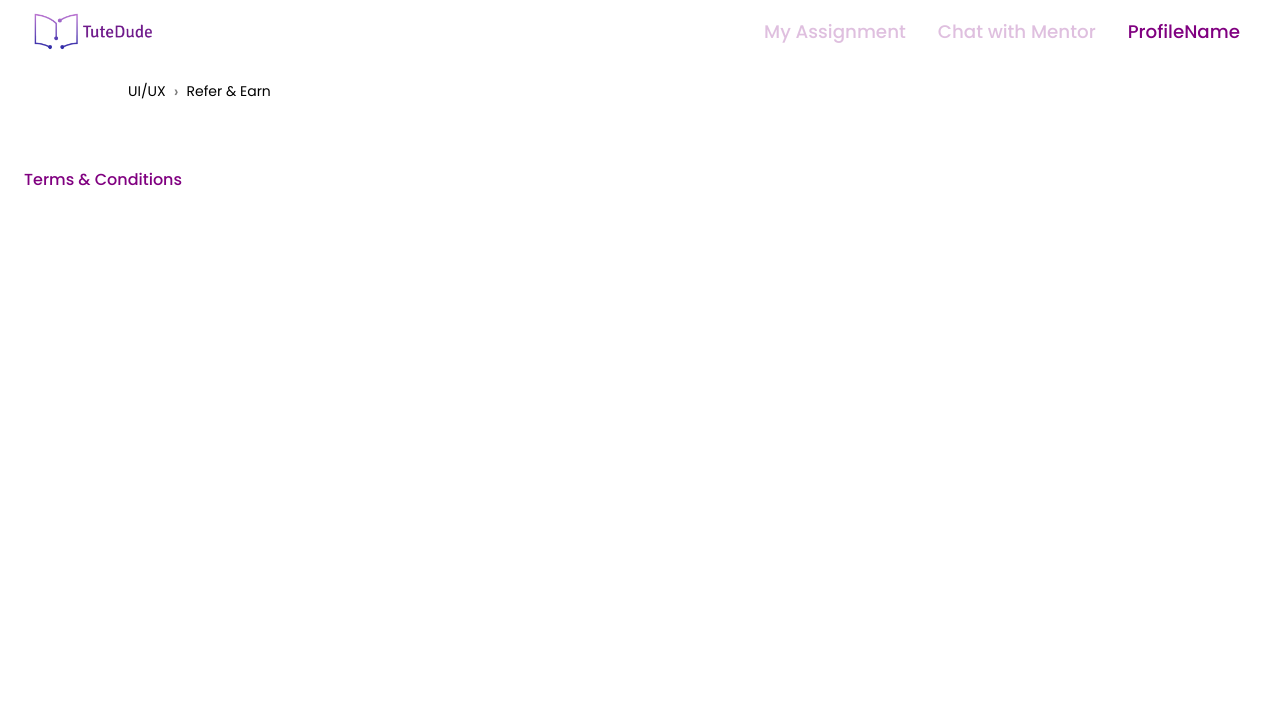
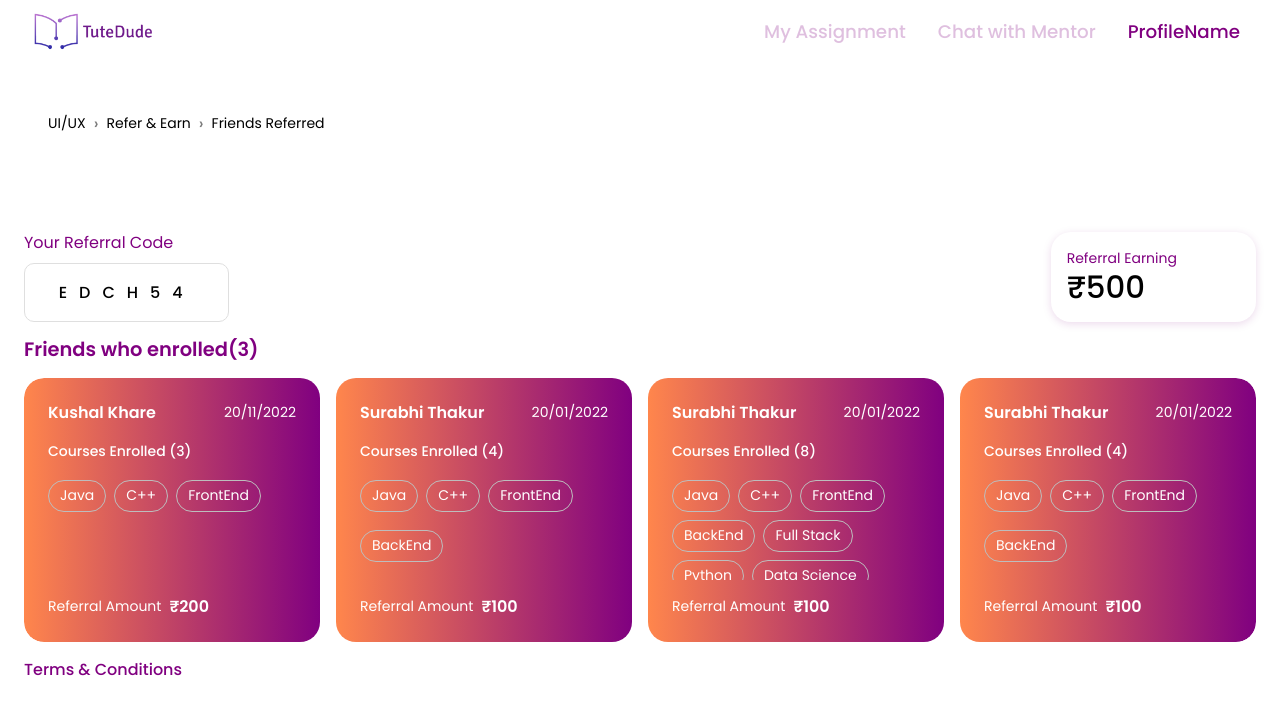
Before and after one commit to surabhi-99/Tutedude, a React (Create React App) app: page /refer/friends in a window 1280 px wide. Shown: the top 714 px of the page. Built offline with nearby package versions, Linux system fonts and the light colour scheme.

Commit message:
final submission

```diff
--- a/src/App.css
+++ b/src/App.css
@@ -1 +1,11 @@
 @import url('https://fonts.googleapis.com/css2?family=Poppins:wght@400;500;600&display=swap');
+
+::-webkit-scrollbar {
+    width: 5px;
+
+}
+
+::-webkit-scrollbar-thumb {
+    background: #EEAEAE;
+    border-radius: 2.5px;
+}
--- a/src/App.js
+++ b/src/App.js
@@ -1,5 +1,5 @@
 import {
-    createBrowserRouter,
+    createBrowserRouter, Outlet,
     RouterProvider,
 } from "react-router-dom";
 import './App.css';
@@ -14,28 +14,36 @@ function App() {
     const router = createBrowserRouter([
         {
             path: "/",
+            element: (
+                <div className="App">
+                    <Header/>
+                    <Container sx={{my: {sm: 3, md: 6}}}>
+                        <Outlet/>
+                        <Box my={2}>
+                            <Link href="/terms" sx={{textDecoration: 'none'}}>
+                                <Typography variant="body1" color="primary">Terms & Conditions</Typography>
+                            </Link>
+                        </Box>
+                    </Container>
+                </div>
+            ),
+            children: [
+                {
+                    path: "/",
                     element: <Refer/>,
                 },
                 {
                     path: '/refer/friends',
                     element: <Friend/>
                 }
+            ],
+        },
+
     ]);
 
     return (
         <ThemeProvider theme={theme}>
-            <div className="App">
-                <Header/>
-                <Container sx={{marginY: 6}}>
             <RouterProvider router={router}/>
-                    <Box my={2}>
-                        <Link href="/terms" sx={{textDecoration: 'none'}}>
-                            <Typography variant="body1" color="primary">Terms & Conditions</Typography>
-                        </Link>
-                    </Box>
-
-                </Container>
-            </div>
         </ThemeProvider>
     );
 }
--- /dev/null
+++ b/src/components/FriendCard.js
@@ -0,0 +1,33 @@
+import {Chip, Stack, Typography} from "@mui/material";
+
+const FriendCard = ({friend}) => {
+    return (
+        <Stack direction="column" spacing={2} sx={{
+            background: 'linear-gradient(270deg, #800080 0%, #FF864C 100%)',
+            borderRadius: '20px',
+            p: 3,
+            width: '100%',
+            maxWidth: '350px',
+            my: 1
+        }}>
+            <Stack direction="row" justifyContent="space-between">
+                <Typography variant="h5" color="white">{friend.name}</Typography>
+                <Typography variant="subtitle2" color="white">{friend.date}</Typography>
+            </Stack>
+            <Typography variant="caption" color="white">Courses Enrolled ({friend.courses.length})</Typography>
+            <Stack direction="row" overflow="auto" justifyContent="flex-start" flexWrap="wrap" height="100px">
+                {friend.courses.map((course, i) => (
+                    <Chip key={i} label={
+                        <Typography variant="subtitle2" color="white">{course}</Typography>
+                    } variant="outlined" sx={{ mr: 1, mb: 1}}/>
+                ))}
+            </Stack>
+            <Stack direction="row" spacing={1} justifyContent="flex-start">
+                <Typography variant="subtitle2" color="white">Referral Amount</Typography>
+                <Typography variant="h5" color="white">₹{friend.amount}</Typography>
+            </Stack>
+        </Stack>
+    )
+}
+
+export default FriendCard
--- a/src/components/Header.jsx
+++ b/src/components/Header.jsx
@@ -1,6 +1,8 @@
 import {AppBar, Box, Breadcrumbs, Container, Link, Toolbar, Typography} from "@mui/material";
+import {useLocation} from "react-router-dom";
 
 const Header = () => {
+    const location = useLocation();
     return <AppBar position="sticky" sx={{background: 'white', boxShadow: 'none', zIndex: 2}}>
         <Container maxWidth="xl">
             <Toolbar disableGutters>
@@ -31,18 +33,25 @@ const Header = () => {
                     </Typography>
                 </Box>
             </Toolbar>
-            <Container>
-                <Breadcrumbs separator="›" mx={10} my={2}>
-                    <Link underline="hover" color="inherit" href="/">
+            <Container sx={{marginY: 6}}>
+                <Breadcrumbs separator="›" my={2}>
+                    <Link underline="hover" color="inherit" href="#">
                         <Typography variant="subtitle2" color="black">UI/UX</Typography>
                     </Link>
                     <Link
                         underline="hover"
                         color="inherit"
-                        href="/material-ui/getting-started/installation/"
+                        href="/"
                     >
                         <Typography variant="subtitle2" color="black">Refer & Earn</Typography>
                     </Link>
+                    {location.pathname === '/refer/friends' && <Link
+                        underline="hover"
+                        color="inherit"
+                        href="/refer/friends"
+                    >
+                        <Typography variant="subtitle2" color="black">Friends Referred</Typography>
+                    </Link>}
                 </Breadcrumbs>
             </Container>
         </Container>
--- a/src/components/WorkInfo.jsx
+++ b/src/components/WorkInfo.jsx
@@ -17,7 +17,7 @@ const WorkInfo = (props) => {
                     }}/>
                 </Avatar>
                 <Stack spacing={2}>
-                    <Typography variant="h6">{props.heading}</Typography>
+                    <Typography variant="body1">{props.heading}</Typography>
                     <Typography variant="body2">{props.description}</Typography>
                 </Stack>
             </Stack>
--- /dev/null
+++ b/src/data/friends.json
@@ -0,0 +1,49 @@
+[
+  {
+    "name": "Kushal Khare",
+    "date": "20/11/2022",
+    "courses": [
+      "Java",
+      "C++",
+      "FrontEnd"
+    ],
+    "amount": 200
+  },
+  {
+    "name": "Surabhi Thakur",
+    "date": "20/01/2022",
+    "courses": [
+      "Java",
+      "C++",
+      "FrontEnd",
+      "BackEnd"
+    ],
+    "amount": 100
+  },
+  {
+    "name": "Surabhi Thakur",
+    "date": "20/01/2022",
+    "courses": [
+      "Java",
+      "C++",
+      "FrontEnd",
+      "BackEnd",
+      "Full Stack",
+      "Python",
+      "Data Science",
+      "Machine Learning"
+    ],
+    "amount": 100
+  },
+  {
+    "name": "Surabhi Thakur",
+    "date": "20/01/2022",
+    "courses": [
+      "Java",
+      "C++",
+      "FrontEnd",
+      "BackEnd"
+    ],
+    "amount": 100
+  }
+]
--- a/src/pages/Friend.js
+++ b/src/pages/Friend.js
@@ -1,7 +1,33 @@
-import {Box} from "@mui/material";
+import {Box, Grid, Stack, Typography} from "@mui/material";
+import friends from '../data/friends.json'
+import FriendCard from "../components/FriendCard";
 
 const Friend = () => {
-    return <Box></Box>
+    return (
+        <>
+            <Grid container justifyContent="space-between">
+                <Grid item md={2}>
+                    <Typography variant="body2" color="primary" mb={1}>Your Referral Code</Typography>
+                    <Box sx={{background: 'white', borderRadius: '10px', py: 2, px: 1, border: '1.5px solid #DFDFDF'}}>
+                        <Typography variant="h6" align="center">EDCH54</Typography>
+                    </Box>
+                </Grid>
+                <Grid item md={2}>
+                    <Box sx={{borderRadius: '20px', boxShadow: '0px 2px 8px 0px #80008026', p: 2}}>
+                        <Typography variant="subtitle2" color="primary">Referral Earning</Typography>
+                        <Typography variant="h1" color="">₹500</Typography>
+                    </Box>
+                </Grid>
+            </Grid>
+            <Typography variant="h4" color="primary" sx={{my: 2}}>Friends who enrolled(3)</Typography>
+            <Stack direction={{sm: "column", md: "row"}} alignItems="center" spacing={2} width="100%" overflow="auto" borderRadius="20px">
+                {friends.map((friend, i) => (
+                    <FriendCard key={i} friend={friend}/>
+                ))}
+            </Stack>
+
+        </>
+    )
 }
 
 export default Friend
--- a/src/styles/style.js
+++ b/src/styles/style.js
@@ -52,12 +52,13 @@ let theme = createTheme({
             fontWeight: 700,
         },
         h5: {
-            fontSize: 18,
+            fontSize: 16,
             fontWeight: 700,
         },
         h6: {
             fontSize: 16,
             fontWeight: 500,
+            letterSpacing: '0.75em'
         },
         body1: {
             fontSize: 16,
@@ -81,8 +82,8 @@ let theme = createTheme({
             fontWeight: 400,
         },
         caption: {
-            fontSize: 10,
-            fontWeight: 400,
+            fontSize: 14,
+            fontWeight: 500,
         },
     },
     breakpoints,
```
Lines whose indentation alone changed are shown as unchanged.
